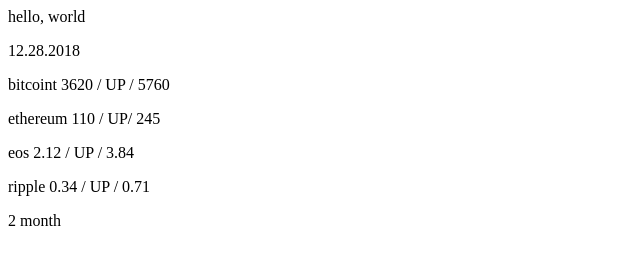
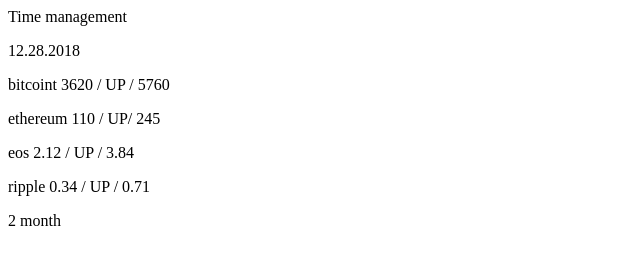
Before and after one commit to Crypt0math/Crypt0math.github.io, a plain HTML site: page index.html in a window 1280 px wide. Shown: the full height of the page, 0-640 px from the left. Drawn offline with Linux system fonts and the light colour scheme.

Commit message:
Update index.html

```diff
--- a/index.html
+++ b/index.html
@@ -2,10 +2,10 @@
 
 <html>
 	<head>
-		<title> hello, world </title>
+		<title> Time management </title>
 	</head>
 	<body>
-		hello, world
+		Time management
 
 		<p> 12.28.2018 </p>
 		<p> bitcoint 3620 / UP / 5760 </p>
```
